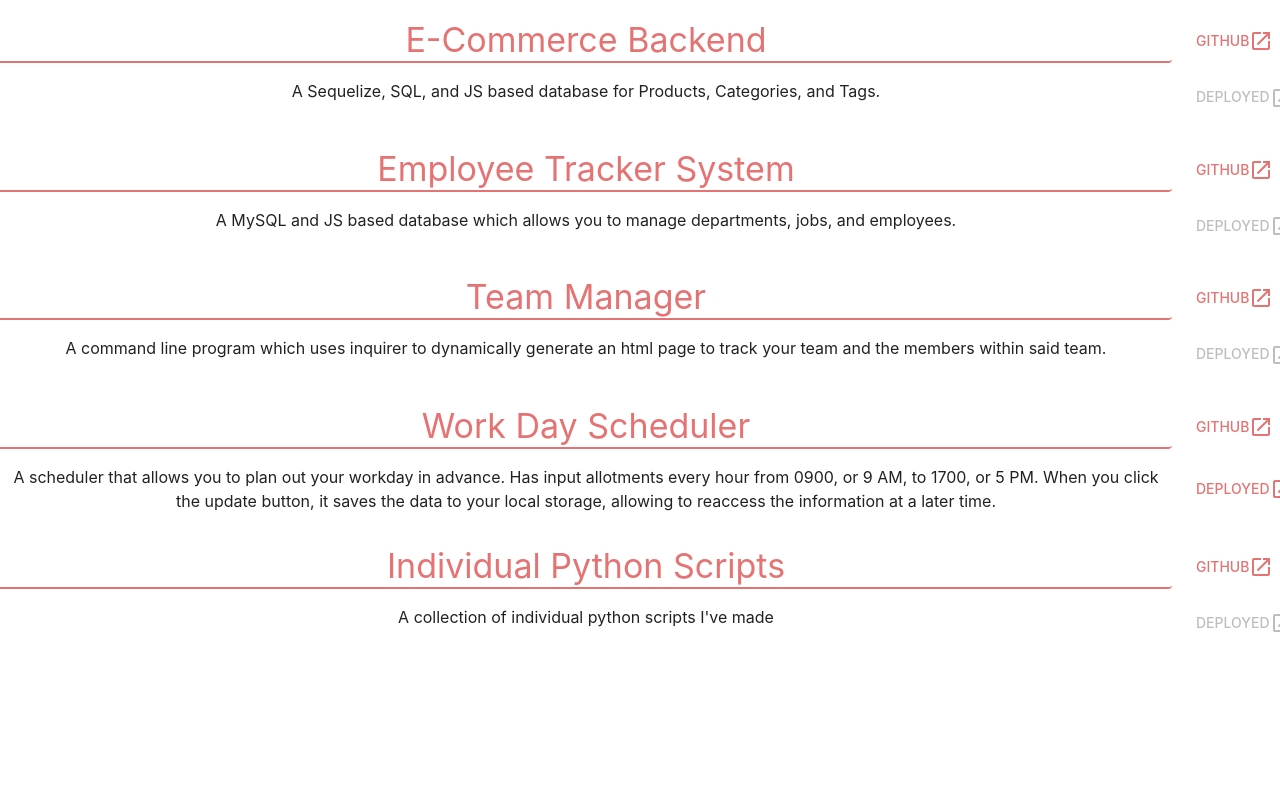
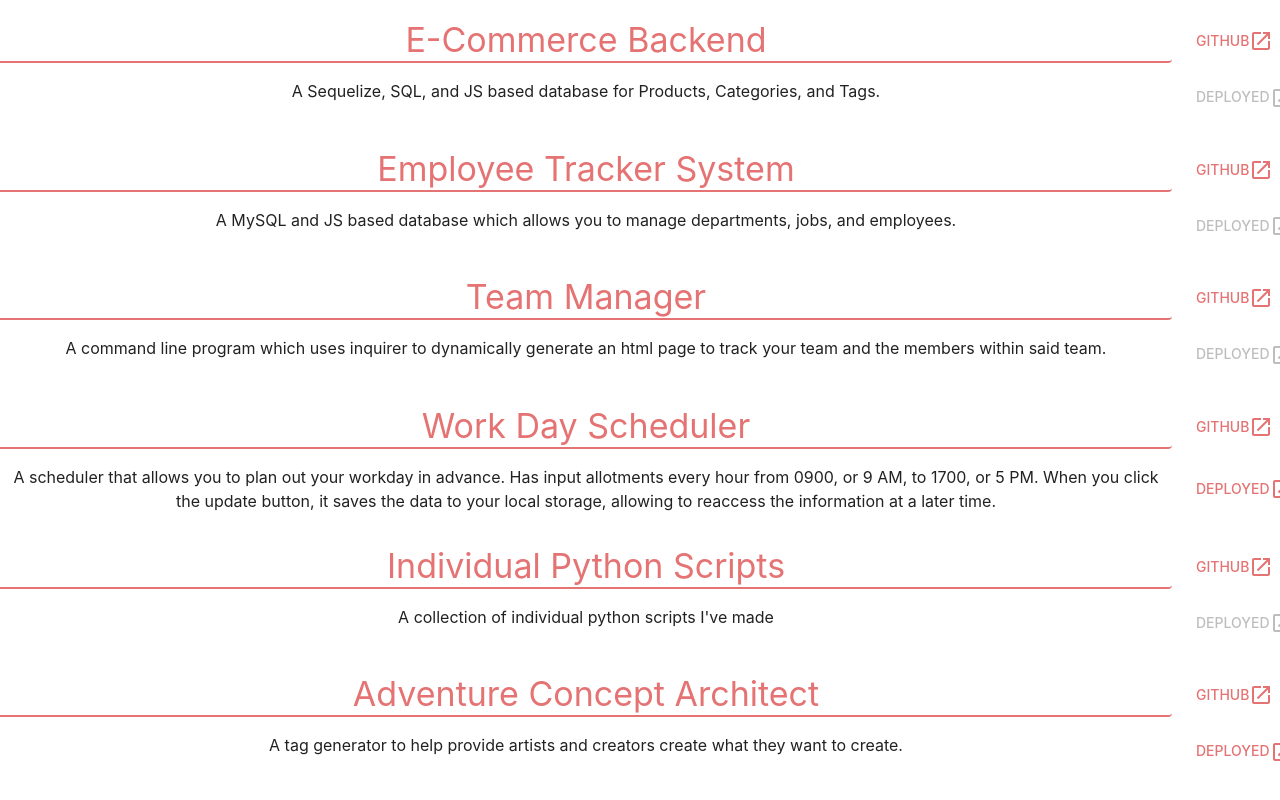
Before and after one commit to ten-gou/portfolio-website, a React (Create React App) app: page /code in a window 1280 px wide. Shown: the part 1589-2389 px from the top of the page. Before the commit the page ends 2310 px from the top, so only its background shows below. Built offline with nearby package versions, Linux system fonts and the light colour scheme.

Commit message:
added the Aventure Concept Architect to the code page

```diff
--- a/src/pages/Code/Code.js
+++ b/src/pages/Code/Code.js
@@ -112,6 +112,13 @@ const CodeList = () => {
             title: 'Individual Python Scripts',
             desc: "A collection of individual python scripts I've made",
         },
+        {
+            key: 16,
+            url: 'https://adventure-concept-architect.herokuapp.com/',
+            github: 'https://github.com/ten-gou/adventure-concept-architect',
+            title: 'Adventure Concept Architect',
+            desc: "A tag generator to help provide artists and creators create what they want to create.",
+        },
     ]
 
     return (
```
